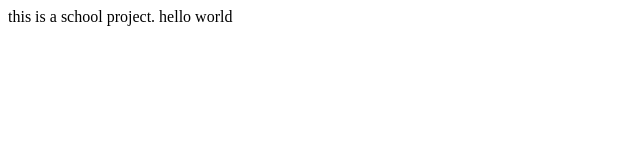
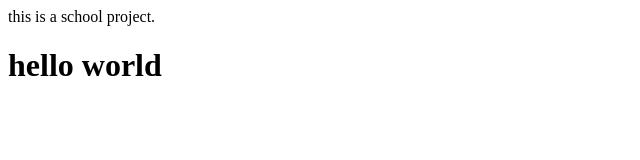
Before and after one commit to Nobodey13/website, a plain HTML site: page index.html in a window 1280 px wide. Shown: the whole page, without its empty margins (0-640 px from the left). Drawn offline with Linux system fonts and the light colour scheme.

Commit message:
Update index.html

```diff
--- a/index.html
+++ b/index.html
@@ -1,2 +1,2 @@
 this is a school project.
-<h1,color:blue;>hello world</h1>
+<h1>hello world</h1>
```
